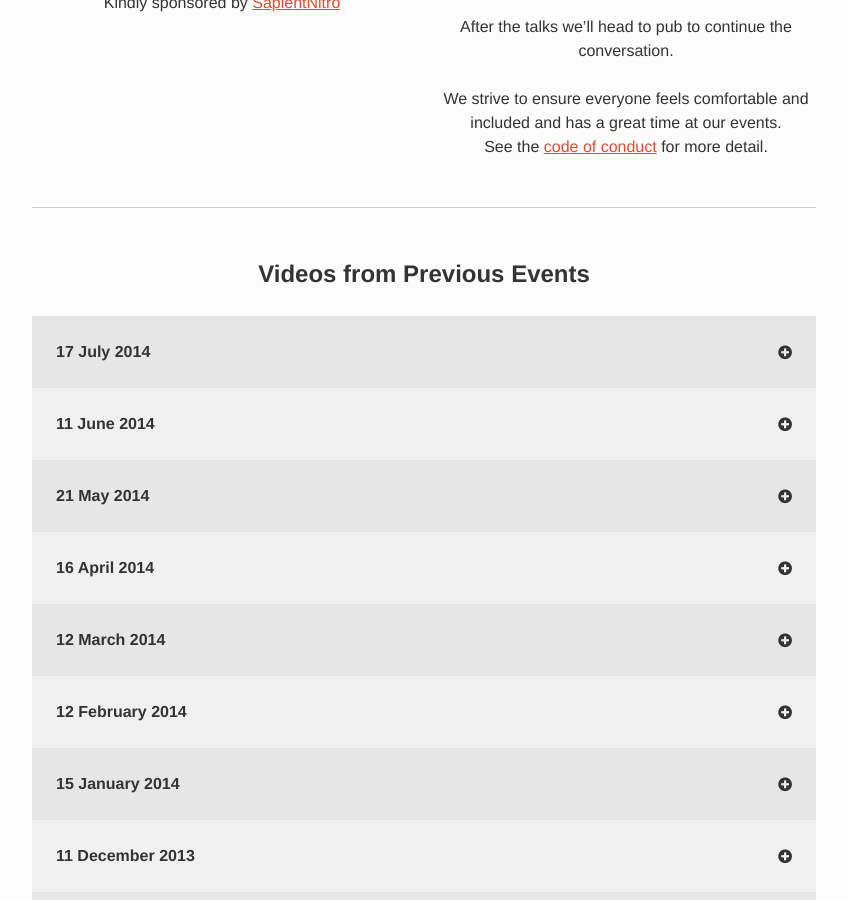
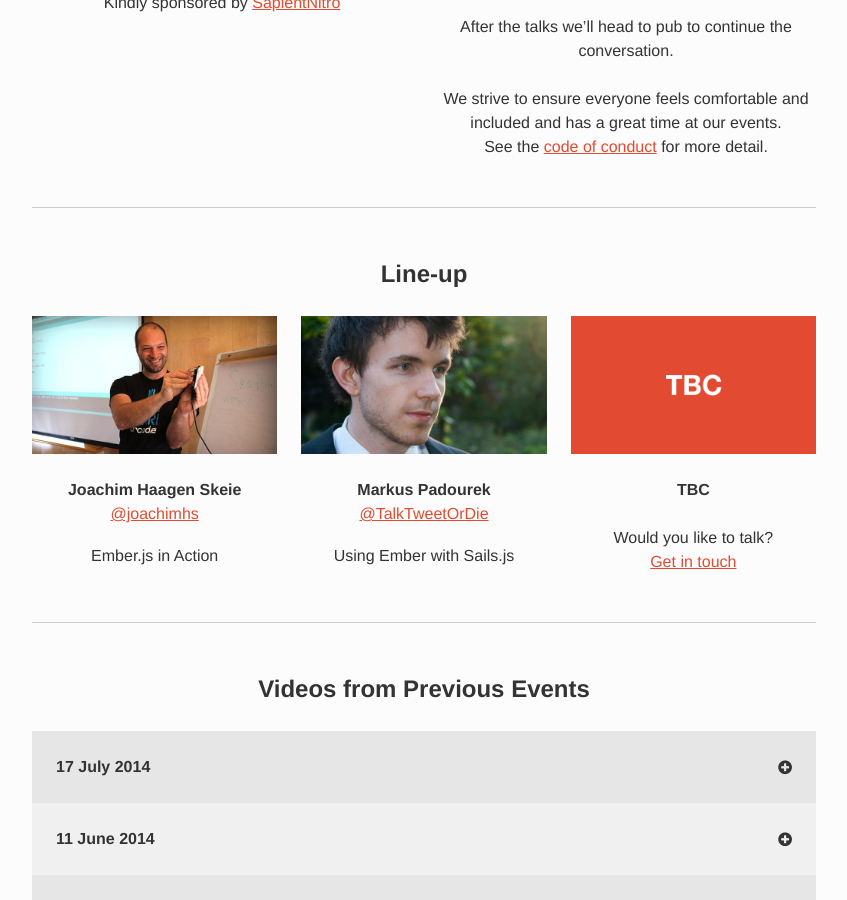
Before and after one commit to emberlondon/emberlondon.github.io, a Jekyll site: the page built from index.html, in a window 1280 px wide and 900 px high, scrolled down 1415 px. Shown: the whole window, without its empty margins (216-1063 px from the left). Built offline with Jekyll 4.4.1, drawn with Linux system fonts in a browser that asks for light colours; nearby versions of some CDN libraries.

Commit message:
Add August line-up

```diff
--- a/_data/next-event.yml
+++ b/_data/next-event.yml
@@ -1,3 +1,15 @@
 date: Thursday, 14 August 2014
 time: 6.30pm – 9.30pm
 location: Eden House, 8 Spital Square, London E1 6DU
+talks:
+  - speaker_name: Joachim Haagen Skeie
+    speaker_twitter: joachimhs
+    info: 'Ember.js in Action'
+    image: images/speakers/joachim.jpg
+  - speaker_name: 'Markus Padourek'
+    speaker_twitter: TalkTweetOrDie
+    info: 'Using Ember with Sails.js'
+    image: images/speakers/markus.jpg
+  - speaker_name: TBC
+    info: 'Would you like to talk?<br><a href="mailto:talk@emberlondon.com">Get in touch</a>'
+    image: images/speakers/tbc.png
```
Also changed, not shown: images/speakers/joachim.jpg (added), images/speakers/markus.jpg (added).
